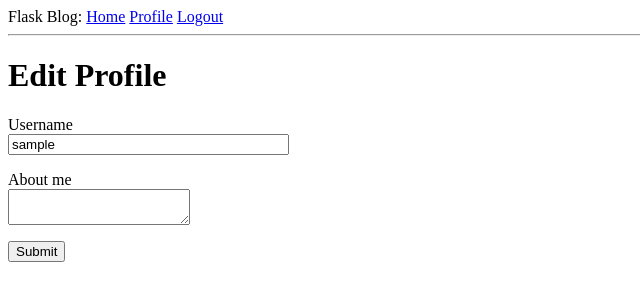
After one commit to GrahamJA-97/flask-blog, a Flask app: page /edit_profile in a window 1280 px wide. The commit adds this page. Shown: the top 301 px of the page, without its empty margins (0-640 px from the left). Run offline with Flask 2, Linux system fonts and the light colour scheme; the visitor is signed in with stand-in values (Sample User, id 1); data comes from the database, SQL or seed files in the repository; both versions use the stored data as it was after the commit.

Commit message:
users can now edit thier profile

```diff
--- a/app/forms.py
+++ b/app/forms.py
@@ -1,6 +1,6 @@
 from flask_wtf import FlaskForm
-from wtforms import StringField, PasswordField, BooleanField, SubmitField
-from wtforms.validators import DataRequired, ValidationError, Email, EqualTo
+from wtforms import StringField, PasswordField, BooleanField, SubmitField, TextAreaField
+from wtforms.validators import DataRequired, ValidationError, Email, EqualTo, Length
 from app.models import User
 
 
@@ -26,3 +26,8 @@ class RegistrationForm(FlaskForm):
         user = User.query.filter_by(email=email.data).first()
         if user is not None:
             raise ValidationError('Please use a different email address.')
+
+class EditProfileForm(FlaskForm):
+    username = StringField('Username', validators=[DataRequired()])
+    about_me = TextAreaField('About me', validators=[Length(min=0, max=140)])
+    submit = SubmitField('Submit')
--- a/app/models.py
+++ b/app/models.py
@@ -16,6 +16,8 @@ class User(UserMixin, db.Model):  # Table to hold the user data
     email = db.Column(db.String(120), index=True, unique=True)
     password_hash = db.Column(db.String(128))
     posts = db.relationship('Post', backref='author', lazy='dynamic')
+    about_me = db.Column(db.String(140))
+    last_seen = db.Column(db.DateTime, default=datetime.utcnow)
 
     def __repr__(self):
         return '<User {}>'.format(self.username)
--- a/app/routes.py
+++ b/app/routes.py
@@ -1,9 +1,10 @@
 from flask import render_template, flash, redirect, url_for, request
 from app import app, db
-from app.forms import LoginForm, RegistrationForm
+from app.forms import LoginForm, RegistrationForm, EditProfileForm
 from flask_login import current_user, login_user, logout_user, login_required
 from app.models import User
 from werkzeug.urls import url_parse
+from datetime import datetime
 
 
 @app.route('/')
@@ -51,8 +52,10 @@ def logout():
 
 @app.route('/register', methods=['GET', 'POST'])
 def register():
+    # if the user is already logged in go back to index
     if current_user.is_authenticated:
         return redirect(url_for('index'))
+
     form = RegistrationForm()
     if form.validate_on_submit():
         user = User(username=form.username.data, email=form.email.data)
@@ -63,6 +66,7 @@ def register():
         return redirect(url_for('login'))
     return render_template('register.html', title='Register', form=form)
 
+
 @app.route('/user/<username>')
 @login_required
 def user(username):
@@ -72,3 +76,26 @@ def user(username):
         {'author': user, 'body': 'Test post #2'}
     ]
     return render_template('user.html', user=user, posts=posts)
+
+@app.route('/edit_profile', methods=['GET', 'POST'])
+@login_required
+def edit_profile():
+    form = EditProfileForm()
+    if form.validate_on_submit():
+        current_user.username = form.username.data
+        current_user.about_me = form.about_me.data
+        db.session.commit()
+        flash('Your changes have been saved.')
+        return redirect(url_for('edit_profile'))
+    elif request.method == 'GET':
+        form.username.data = current_user.username
+        form.about_me.data = current_user.about_me
+    return render_template('edit_profile.html', title='Edit Profile', form=form)
+
+
+@app.before_request  # Function is executed before the view function
+def before_request():
+    if current_user.is_authenticated:
+        current_user.last_seen = datetime.utcnow()
+        # user will already be in the session so no need to re-add, just commit
+        db.session.commit()
--- /dev/null
+++ b/app/templates/_post.html
@@ -0,0 +1,6 @@
+<table>
+    <tr valign="top">
+        <td><img src="{{ post.author.avatar(36) }}"></td>
+        <td>{{ post.author.username }} says: <br>{{ post.body }}</td>
+    </tr>
+</table>
--- /dev/null
+++ b/app/templates/edit_profile.html
@@ -0,0 +1,23 @@
+{% extends "base.html" %}
+
+{% block content %}
+<h1>Edit Profile</h1>
+<form action="" method="post">
+    {{ form.hidden_tag() }}
+    <p>
+        {{ form.username.label }}<br>
+        {{ form.username(size=32) }} <br>
+        {% for error in form.username.errors %}
+        <span style="color:red;">[{{error}}]</span>
+        {% endfor %}
+    </p>
+    <p>
+        {{ form.about_me.label }}<br>
+        {{ form.about_me(size=32) }} <br>
+        {% for error in form.about_me.errors %}
+        <span style="color:red;">[{{error}}]</span>
+        {% endfor %}
+    </p>
+    <p>{{ form.submit() }}</p>
+</form>
+{% endblock %}
```
Also changed, not shown: app/templates/user.html (+11 -10 lines), migrations/versions/d432ccf1802d_added_new_fields_to_user.py (added, +30 -0 lines), app.db.
